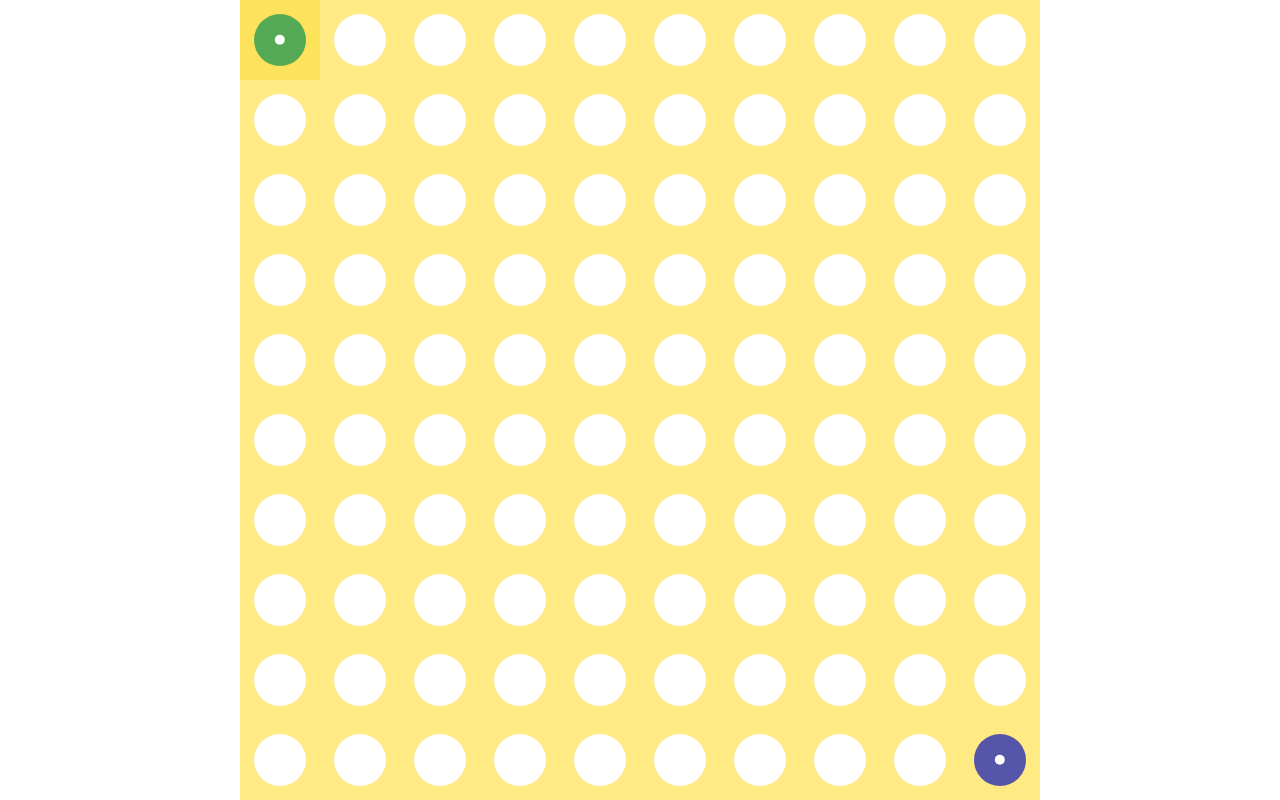
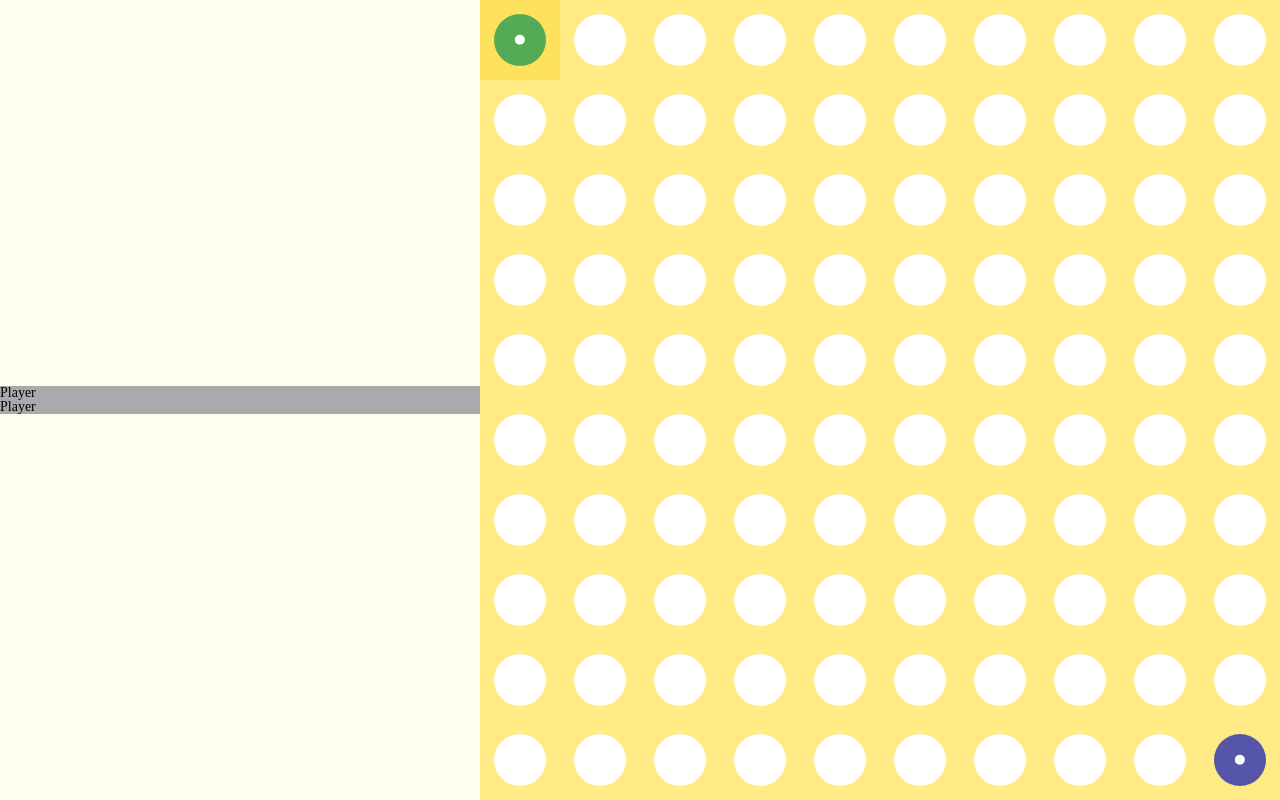
Before and after one commit to DragMonSTR/dots-game, a Vue app: page / in a window 1280 px wide. Built offline with nearby package versions, Linux system fonts and the light colour scheme.

Commit message:
Use Statistics component

```diff
--- a/src/views/Game.vue
+++ b/src/views/Game.vue
@@ -1,16 +1,18 @@
 <template>
   <div class="game">
+    <Statistics class="game__statistics"/>
     <GameField class="game__game-field"/>
   </div>
 </template>
 
 <script>
 import GameField from "@/components/GameField"
+import Statistics from "@/components/Statistics";
 
 
 export default {
   name: "Game",
-  components: {GameField}
+  components: {Statistics, GameField}
 }
 </script>
 
@@ -19,9 +21,12 @@ export default {
   height: 100vh;
 
   display: flex;
-  justify-content: center;
 }
 
+
+.game__statistics {
+  flex: 1 1 auto;
+}
 
 .game__game-field {
   width: 100vh;
```
